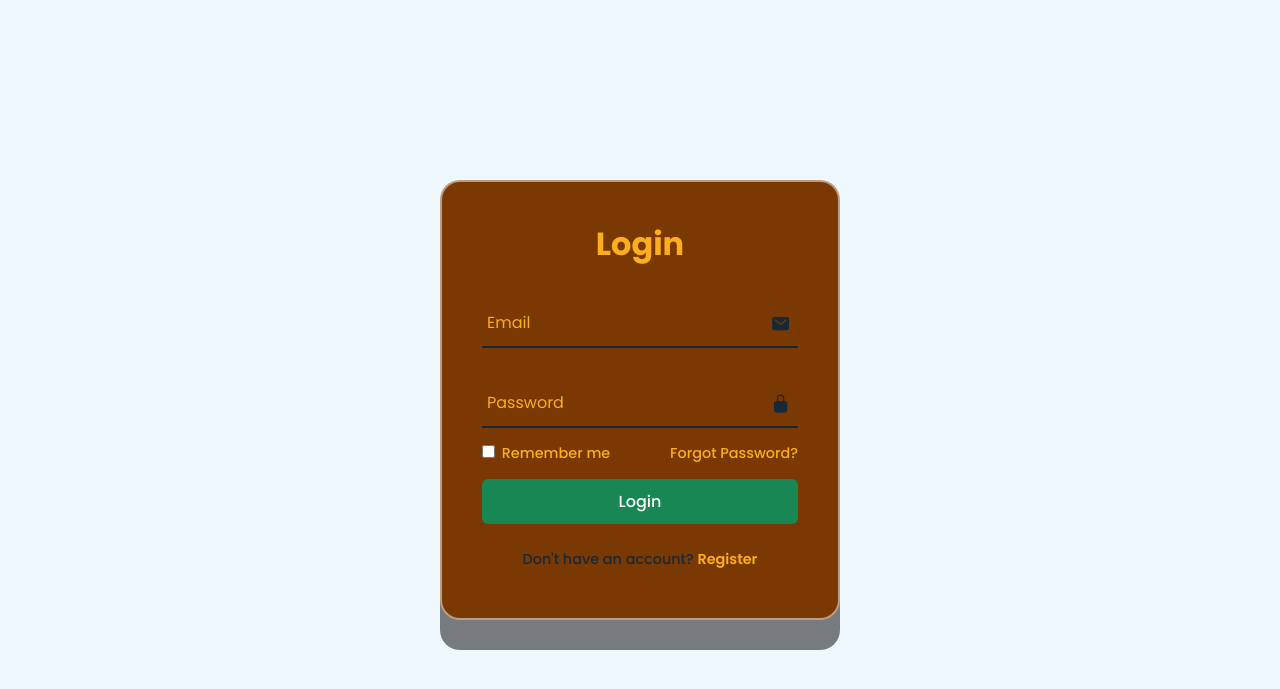
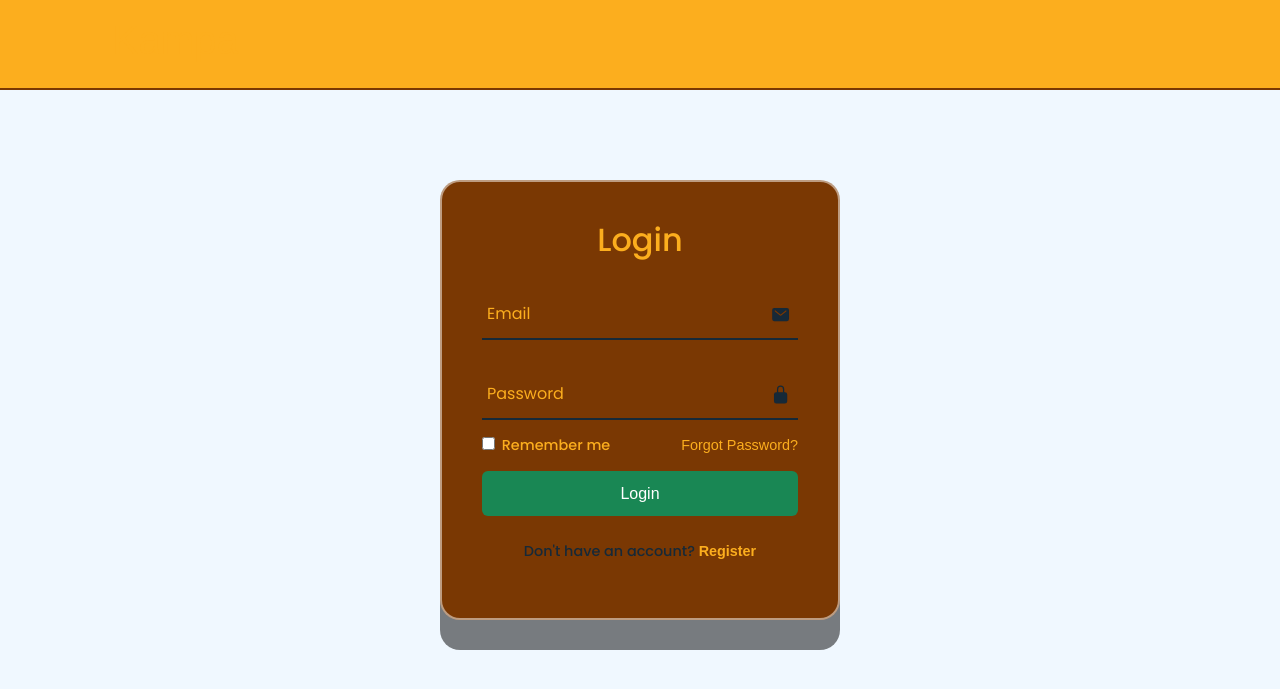
Before and after one commit to wojtek20032/free_time_application, a PHP site: page / in a window 1280 px wide. Shown: the top 689 px of the page. Run offline with PHP 8.4, Linux system fonts and the light colour scheme.

Commit message:
header, colors

```diff
--- a/login-register/index.php
+++ b/login-register/index.php
@@ -1,22 +1,41 @@
-<?php include_once('../user.php'); ?>
-<?php include_once('../db.php'); ?>
+<?php include_once ('../user.php'); ?>
+<?php include_once ('../db.php'); ?>
 <?php
 session_start();
 ?>
 <!DOCTYPE html>
 <html lang="en">
+
 <head>
     <meta charset="UTF-8">
     <meta name="viewport" content="width=device-width, initial-scale=1.0">
     <title>Website With Login & Registration</title>
     <link rel="stylesheet" href="style.css">
+    <link href="https://cdn.jsdelivr.net/npm/bootstrap@5.3.3/dist/css/bootstrap.min.css" rel="stylesheet"
+        integrity="sha384-QWTKZyjpPEjISv5WaRU9OFeRpok6YctnYmDr5pNlyT2bRjXh0JMhjY6hW+ALEwIH" crossorigin="anonymous" />
+    <link rel="stylesheet" href="menu.css" />
+    <script src="https://cdn.jsdelivr.net/npm/bootstrap@5.3.3/dist/js/bootstrap.bundle.min.js"
+        integrity="sha384-YvpcrYf0tY3lHB60NNkmXc5s9fDVZLESaAA55NDzOxhy9GkcIdslK1eN7N6jIeHz"
+        crossorigin="anonymous"></script>
 </head>
+
 <body>
+    <header>
+        <nav class="navbar navbar-expand-lg">
+            <div class="container-fluid" style="display: block">
+                <div class="header">
+                    <a class="navbar-brand" href="../login-register/index.php.php">
+                        <h1>Kampa</h1>
+                    </a>
+                </div>
+            </div>
+        </nav>
+    </header>
     <div class="wrapper">
         <div class="form-box login">
             <h2>Login</h2>
             <?php
-                if(isset($_SESSION['status'])){
+            if (isset($_SESSION['status'])) {
                 echo $_SESSION['status'];
                 unset($_SESSION['status']);
             }
@@ -42,12 +61,12 @@
                 </div>
                 <button type="submit" name="Login_button" class="btn">Login</button>
                 <?php
-                    if(isset($_POST['Login_button'])){
+                if (isset($_POST['Login_button'])) {
                     $pass = sha1($_POST['passwd']);
                     $user_to_verify = new User("empty", $_POST['log'], $pass);
                     $mail = $user_to_verify->getEmail();
                     $result = $user_to_verify->login($mail, $pass, $conn);
-                        if($result === true){
+                    if ($result === true) {
                         $_SESSION['user_id'] = $user_to_verify->getId();
                         $_SESSION['username'] = $user_to_verify->getName();
                         header('location: ../menu/menu.php');
@@ -93,14 +112,14 @@
                 </div>
                 <button type="submit" class="btn" name="Register_button">Register</button>
                 <?php
-                    if(isset($_POST['Register_button'])){
+                if (isset($_POST['Register_button'])) {
                     $pass = sha1($_POST['password_register']);
                     $user = new User($_POST['username_register'], $_POST['email_register'], $pass);
                     $name = $user->getName();
                     $mail = $user->getEmail();
                     $query = "INSERT INTO users (Username, E_mail, hashed_password) VALUES ('$name', '$mail', '$pass')";
                     $query_to_run = mysqli_query($conn, $query);
-                        if($query_to_run){
+                    if ($query_to_run) {
                         $_SESSION['status'] = "User registered successfully";
                         header('location: index.php');
                         exit();
@@ -119,4 +138,5 @@
     <script type="module" src="https://unpkg.com/ionicons@5.5.2/dist/ionicons/ionicons.esm.js"></script>
     <script nomodule src="https://unpkg.com/ionicons@5.5.2/dist/ionicons/ionicons.js"></script>
 </body>
+
 </html>
--- a/login-register/style.css
+++ b/login-register/style.css
@@ -12,15 +12,32 @@ left: 0;
   width: 100%;
   padding: 20px 100px;
   display: flex;
-justify-content: space-between; align-items: center;
+  justify-content: space-between;
+  align-items: center;
   z-index: 99;
+  background-color: #7a3803;
+}
+
+nav{
+    width:100%;
+    display: flex;
+    justify-content: space-between;
+    align-items: center;
+}
+
+h1{
+    display: flex;
+    justify-content: center;
+    align-items: center;
+    color: #fcae1e !important;
 }
 
 body {
   display: flex;
-justify-content: center; align-items: center;
+  justify-content: center;
+  align-items: center;
   min-height: 100vh;
-background-color: #F0F8FF;
+  background-color: #f0f8ff;
 }
 
 .logo {
@@ -217,9 +251,12 @@ text-decoration: none; font-weight: 600;
   z-index: 1;
 }
 .czcionka {
-
   color: #fcae1e;
 }
 label {
   color: #fcae1e;
 }
+
+input{
+    color:#fcae1e !important;
+}
```
Also changed, not shown: other parts of login-register/style.css (+61 -44 lines). Lines whose indentation alone changed are shown as unchanged.
